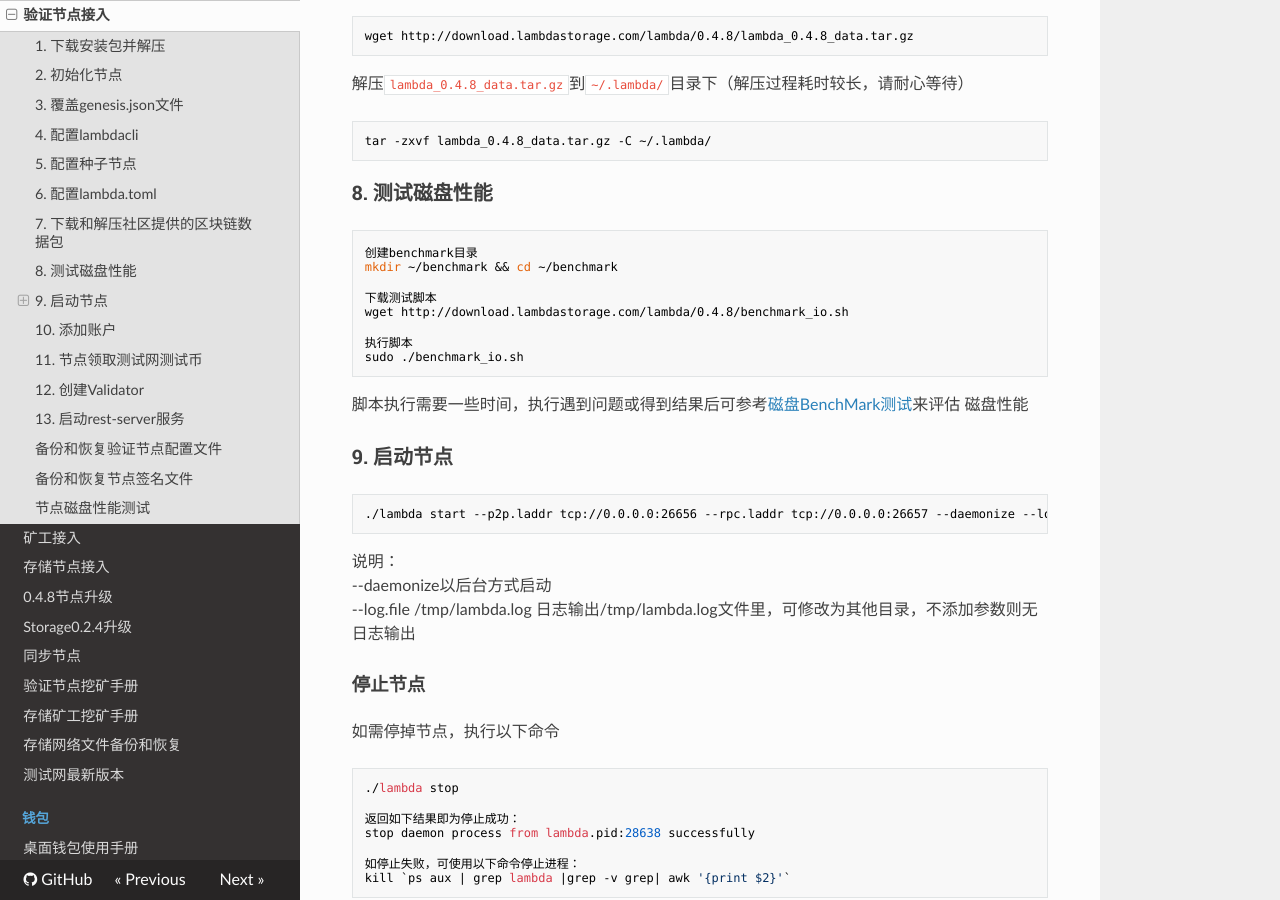
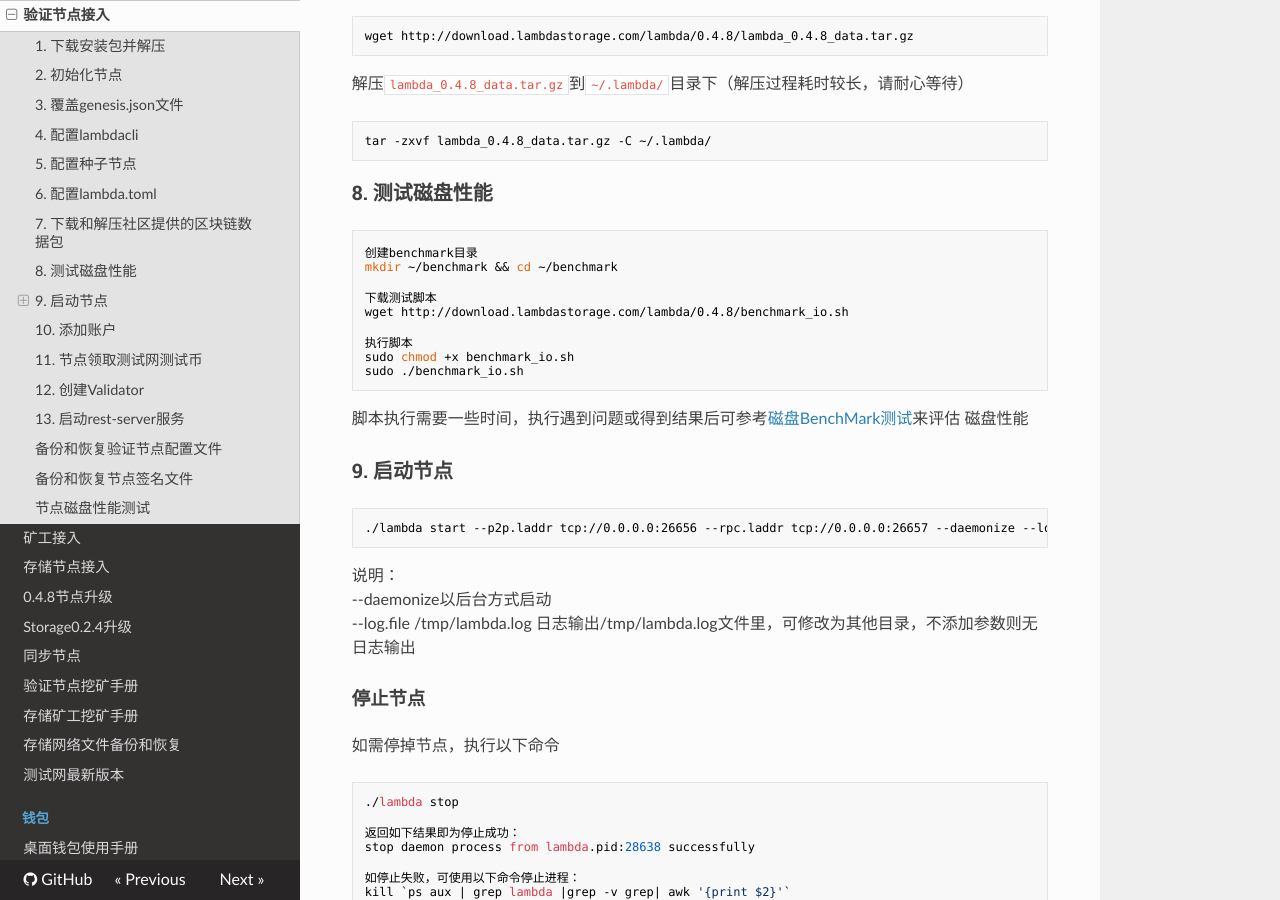
Before and after one commit to fireagainsmile/launch, an MkDocs documentation site: the page built from docs/Testnet-Validator-Guide.md, in a window 1280 px wide and 900 px high, scrolled down 2556 px. Built offline with MkDocs 1.6.1, drawn with Linux system fonts in a browser that asks for light colours; nearby versions of some CDN libraries.

Commit message:
update validator guide

````diff
--- a/docs/Testnet-Validator-Guide.md
+++ b/docs/Testnet-Validator-Guide.md
@@ -130,6 +130,7 @@ mkdir ~/benchmark && cd ~/benchmark
 wget http://download.lambdastorage.com/lambda/0.4.8/benchmark_io.sh
 
 执行脚本
+sudo chmod +x benchmark_io.sh
 sudo ./benchmark_io.sh
 ```
 
````
